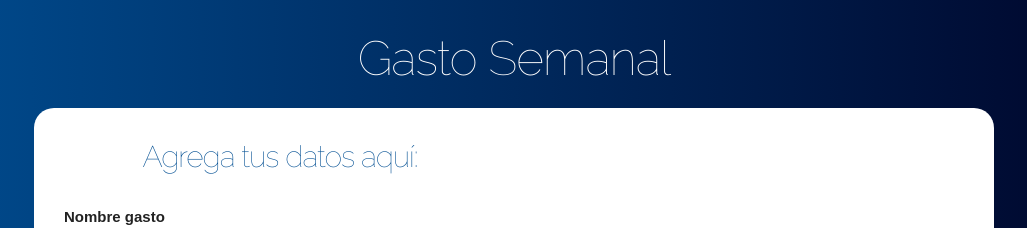
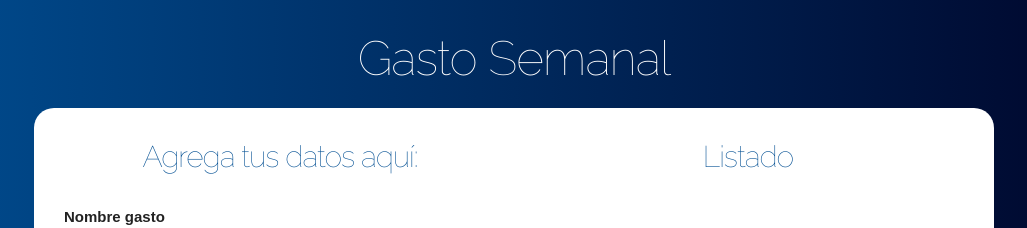
Before and after one commit to PabloValles/presupuesto, a React (Create React App) app: page / in a window 1280 px wide. Both pictures are taken after typing "5" into the empty fields and a click on the input "Definir presupuesto". Shown: the top 228 px of the page, without its empty margins (126-1153 px from the left). Built offline with nearby package versions, Linux system fonts and the light colour scheme.

Commit message:
Mostrando los datos en la interfaz

```diff
--- a/src/App.js
+++ b/src/App.js
@@ -1,6 +1,7 @@
 import { useState } from 'react'
 import Pregunta from './components/Pregunta';
 import Formulario from './components/Formulario';
+import Listado from './components/Listado';
 
 function App() {
 
@@ -37,7 +38,9 @@
                   <Formulario agregarNuevoGasto={agregarNuevoGasto} />
                 </div>
                 <div className="one-half column">
-
+                  <Listado
+                    gastos={gastos}
+                  />
 
                 </div>
               </div>
--- /dev/null
+++ b/src/components/Gasto.js
@@ -0,0 +1,11 @@
+const Gasto = ({gasto}) => (
+    <li className="gastos">
+        <p>
+            {gasto.nombre}
+
+            <span className="gasto">$ {gasto.cantidad} </span>
+        </p>
+    </li>
+)
+
+export default Gasto;
--- /dev/null
+++ b/src/components/Listado.js
@@ -0,0 +1,20 @@
+import Gasto from './Gasto';
+
+const Listado = ( {gastos} ) => {
+    return (
+        <div className="gastos-realizados">
+            <h2>Listado</h2>
+
+            {
+                gastos.map( gasto => (
+                    <Gasto
+                        key={gasto.id}
+                        gasto={gasto}
+                    />
+                ))
+            }
+        </div>
+     );
+}
+
+export default Listado;
```
